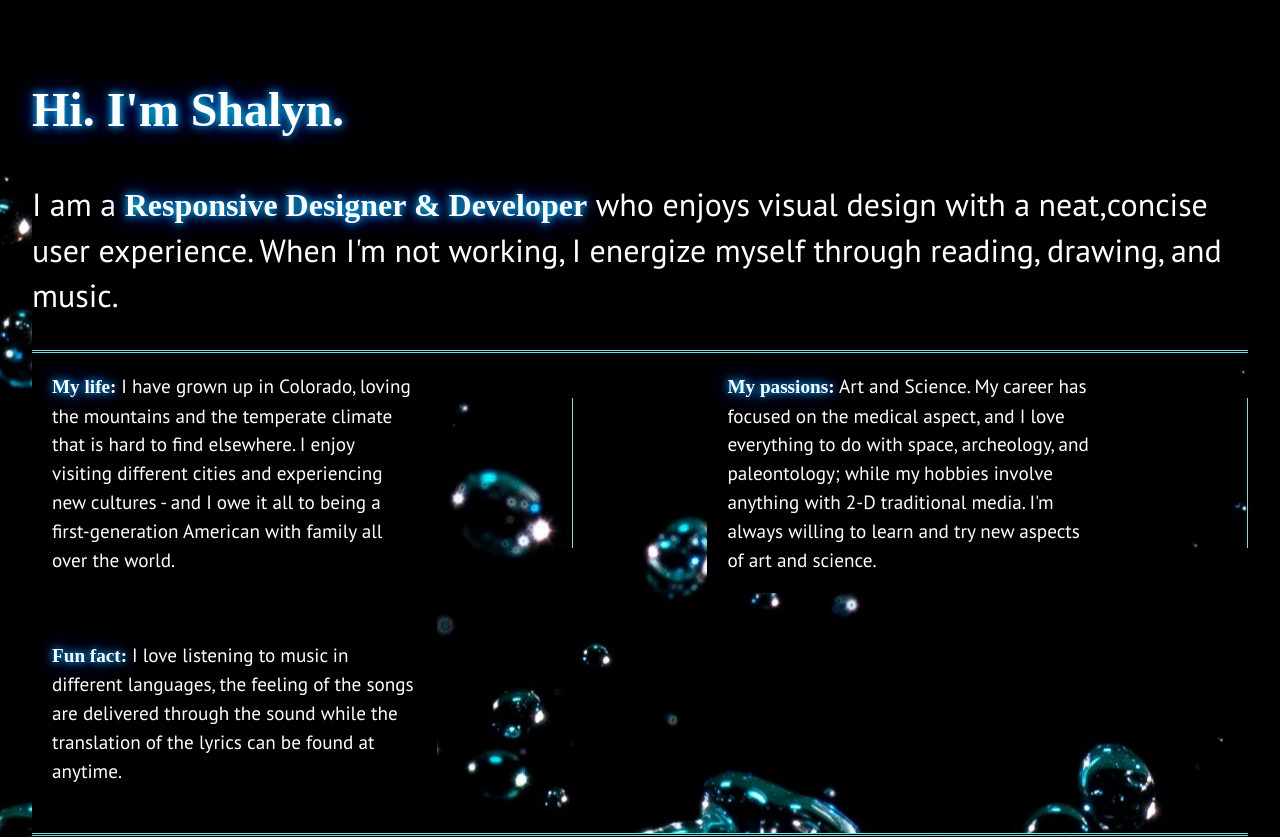
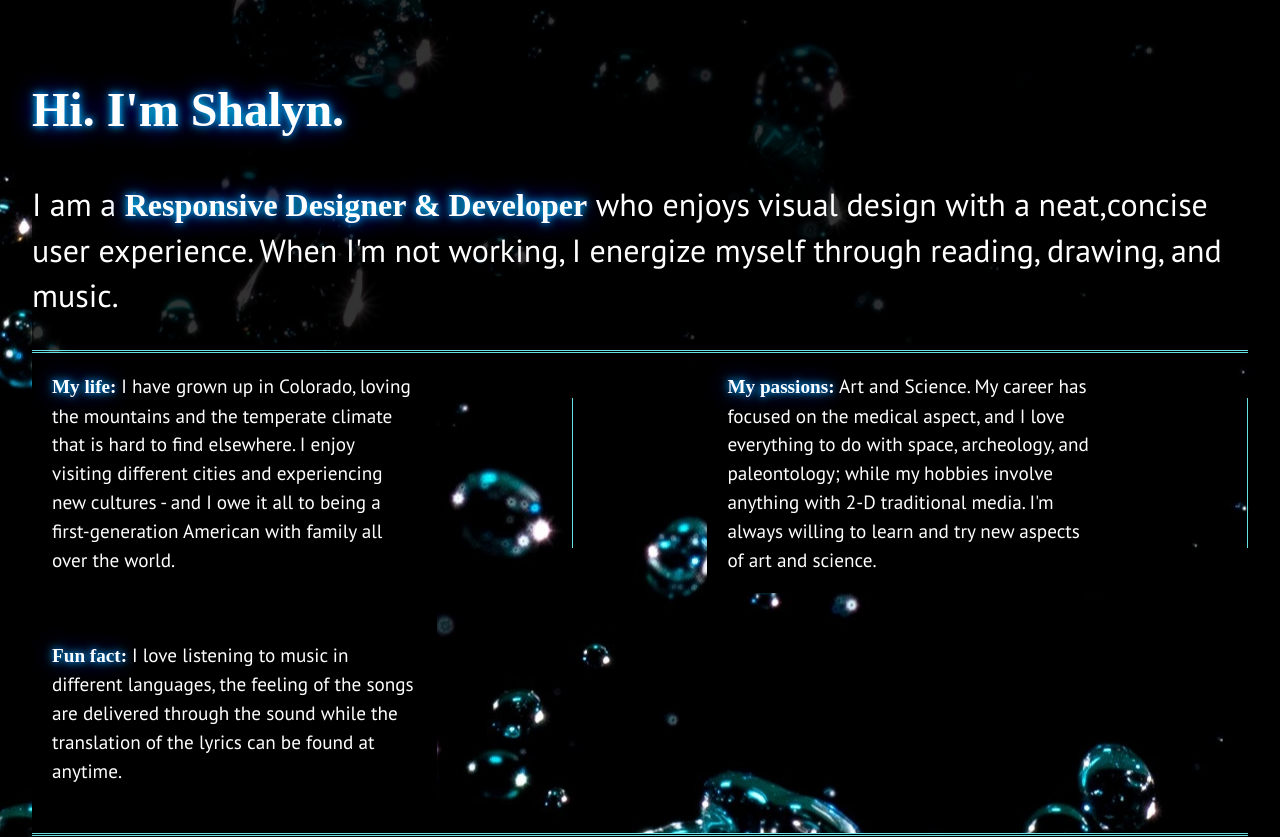
Before and after one commit to shalynp/flexbox-site, a plain HTML site: page index.html in a window 1280 px wide. Shown: the top 837 px of the page. Drawn offline with nearby package versions, Linux system fonts and the light colour scheme; a web font is replaced by a local one.

Commit message:
Header is partially translucent

```diff
--- a/css/main.css
+++ b/css/main.css
@@ -114,7 +114,7 @@ header{
   display: flex;
   justify-content: flex-start;
   align-items: center;
-  background-color: black;
+  background-color: rgba(0,0,0,0.8);
   padding-top: 70px;
   height: 80px;
   width: 100%;
@@ -129,7 +129,7 @@ main {
   display: flex;
   justify-content: center;
   align-items: center;
-  background-color: #000;
+  background-color: rgba(0,0,0,0.8);
   height: 200px;
   width: 100%;
   font-size: 2em;
```
